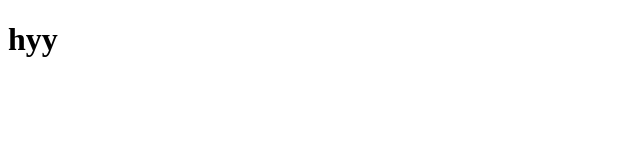
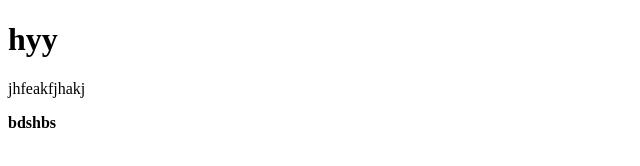
Before and after one commit to biljobaby/testgit, a plain HTML site: page index.html in a window 1280 px wide. Shown: the whole page, without its empty margins (0-640 px from the left). Drawn offline with Linux system fonts and the light colour scheme.

Commit message:
4th commit

```diff
--- a/index.html
+++ b/index.html
@@ -1,4 +1,6 @@
 <!DOCTYPE html>
 <html>
    <h1>hyy</h1>
+   <p>jhfeakfjhakj</p>
+   <b>bdshbs</b>
 </html>
```
